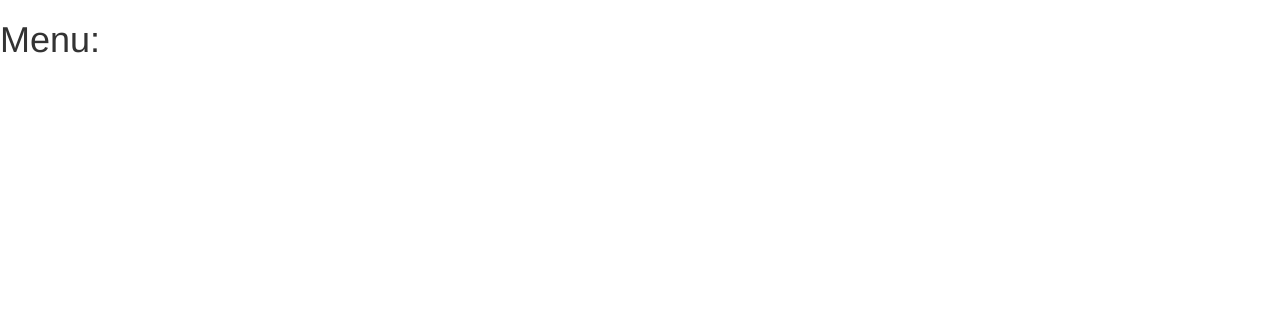
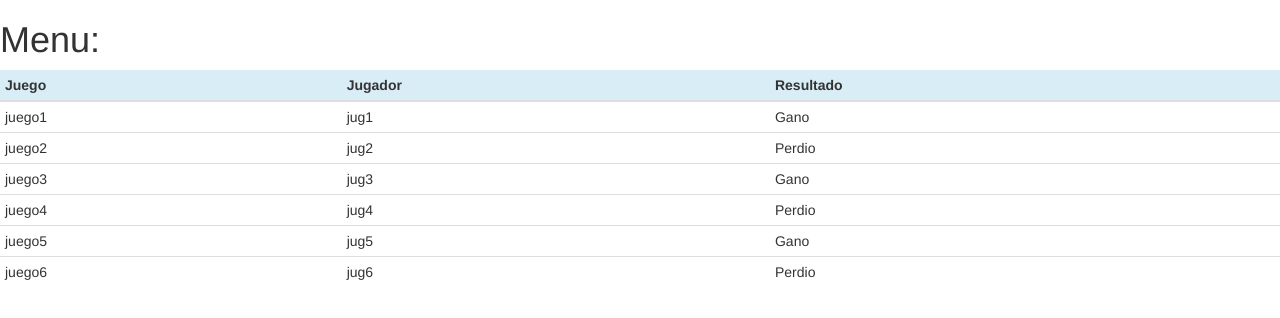
Before and after one commit to JuanM96/ClasesLab4, an Angular app in the folder Clases/Clase_2_angular/SalaDeJuegos/: page /menuList in a window 1280 px wide. Shown: the top 318 px of the page. Built offline with nearby package versions, Linux system fonts and the light colour scheme.

Commit message:
Clase 3 NgIf, Interaccion entre componentes

```diff
--- a/Clases/Clase_2_angular/SalaDeJuegos/package.json
+++ b/Clases/Clase_2_angular/SalaDeJuegos/package.json
@@ -21,6 +21,7 @@
     "@angular/platform-browser": "^4.2.4",
     "@angular/platform-browser-dynamic": "^4.2.4",
     "@angular/router": "^4.2.4",
+    "@ng-bootstrap/ng-bootstrap": "^1.0.0-beta.4",
     "bootstrap": "^3.3.7",
     "core-js": "^2.4.1",
     "rxjs": "^5.4.2",
--- a/Clases/Clase_2_angular/SalaDeJuegos/src/app/components/listado-de-resultados/listado-de-resultados.component.html
+++ b/Clases/Clase_2_angular/SalaDeJuegos/src/app/components/listado-de-resultados/listado-de-resultados.component.html
@@ -1,9 +1,12 @@
-  <div class="center-block" *ngFor="let juego of listado">
-    <!--<table class="table">
-  <thead class="bg-primary">
+
+<table class="table table-condensed">
+  <thead class="bg-info">
   <tr>
     <th>
       Juego
+    </th>
+    <th>
+      Jugador
     </th>
     <th>
       Resultado
@@ -13,15 +16,17 @@
     <tbody>
       <tr *ngFor='let juego of listado'>
         <td>{{juego.nombre}}</td>
+        <td>{{juego.jugador}}</td>
         <td *ngIf='juego.gano else perdio'>Gano</td>
         <ng-template #perdio><td>Perdio</td></ng-template>
       </tr>
     </tbody>
 
-</table>-->
+</table>
+<!--<div class="center-block" *ngFor="let juego of listado">
     <p>{{juego.jugador}}</p>
     <p>{{juego.nombre}}</p>
     <p *ngIf="juego.gano">Gano!! :D</p>
     <p *ngIf="!juego.gano">Perdio!! D:</p>
 
-  </div>
+</div>-->
--- a/Clases/Clase_2_angular/SalaDeJuegos/src/app/components/listado-de-resultados/listado-de-resultados.component.ts
+++ b/Clases/Clase_2_angular/SalaDeJuegos/src/app/components/listado-de-resultados/listado-de-resultados.component.ts
@@ -13,7 +13,7 @@ export class ListadoDeResultadosComponent implements OnInit {
   listado : any[];
   constructor()
   {
-    this.listado = new Array();
+    //this.listado = new Array();
     //this.listado.push(new Juego("juego1","jug1",true),new Juego("juego2","jug2"),new Juego("juego3","jug3",true),new Juego("juego4","jug4"),new Juego("juego5","jug5",true),new Juego("juego6","jug6"));
   }
 
--- a/Clases/Clase_2_angular/SalaDeJuegos/src/app/components/menu-del-listado/menu-del-listado.component.html
+++ b/Clases/Clase_2_angular/SalaDeJuegos/src/app/components/menu-del-listado/menu-del-listado.component.html
@@ -1,2 +1,2 @@
 <h1>Menu:</h1>
-<app-listado-de-resultados></app-listado-de-resultados>
+<app-listado-de-resultados [listado]="listadoParaCompartir"></app-listado-de-resultados>
```
